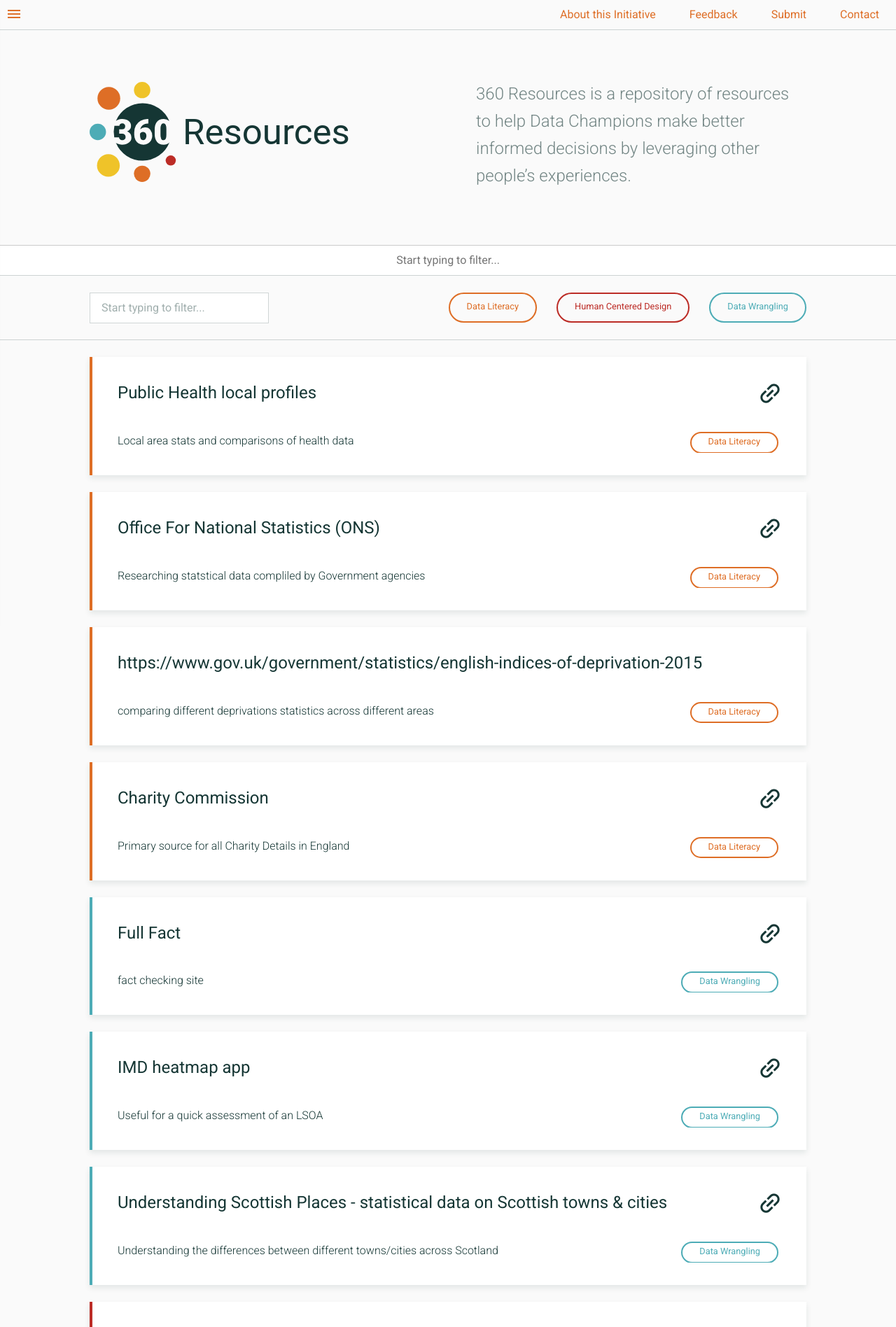
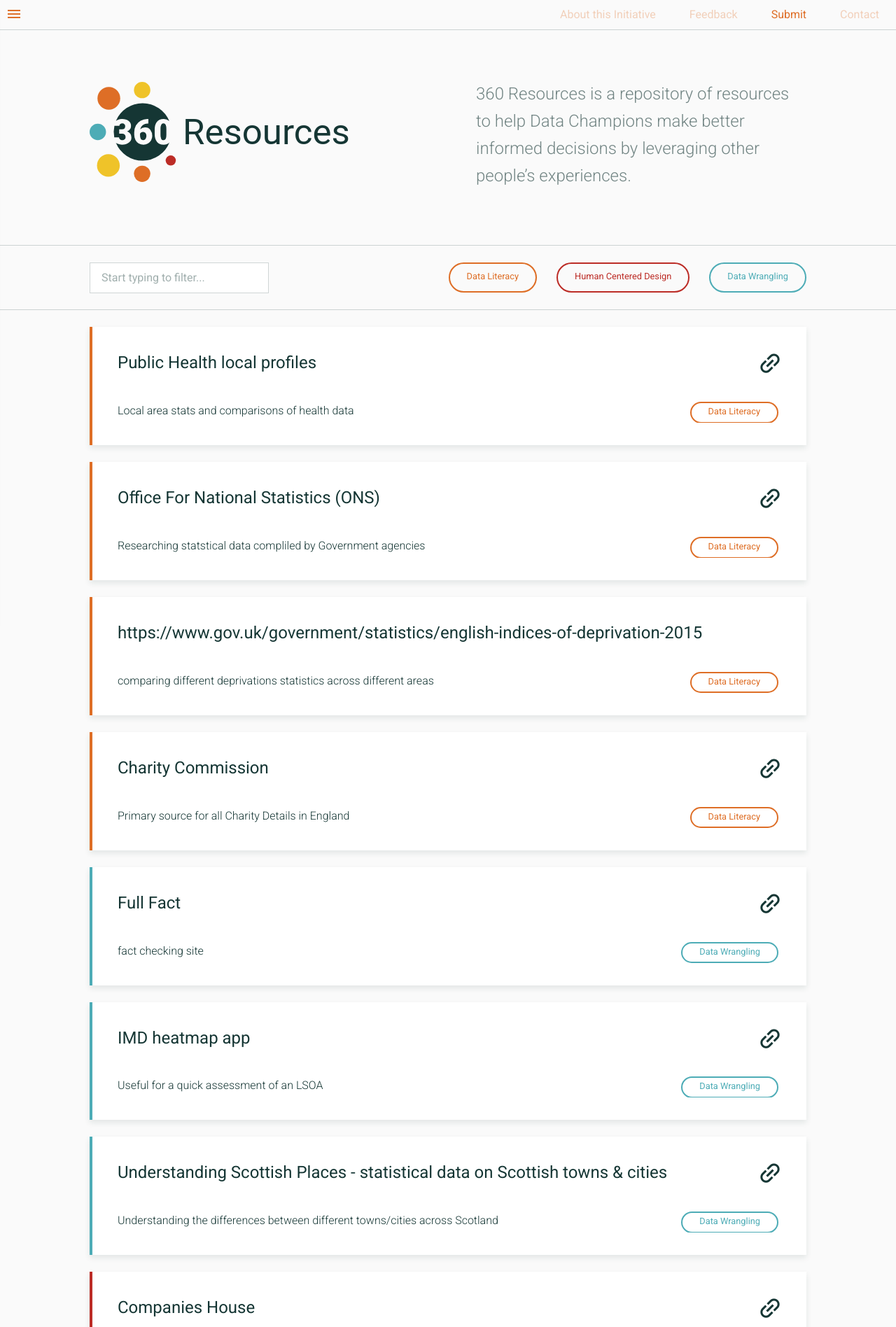
Before and after one commit to ThreeSixtyGiving/resource-library, a Jekyll site: the page built from source/index.html, in a window 1280 px wide. Shown: the top 1896 px of the page at 70% size. Built offline with Jekyll 4.4.1, drawn with Linux system fonts in a browser that asks for light colours.

Commit message:
top-bar update - adds submit page

```diff
--- a/source/_includes/_top-bar.html
+++ b/source/_includes/_top-bar.html
@@ -5,7 +5,7 @@
 
     <a href="#" class="contextual-menu__button contextual-menu--disabled">About this Initiative</a>
     <a href="#" class="contextual-menu__button contextual-menu--disabled">Feedback</a>
-    <a href="#" class="contextual-menu__button contextual-menu--disabled">Submit</a>
+    <a href="/submit.html" class="contextual-menu__button">Submit</a>
     <a href="#" class="contextual-menu__button contextual-menu--disabled">Contact</a>
 
   </nav>
--- a/source/_sass/_top-bar.scss
+++ b/source/_sass/_top-bar.scss
@@ -30,6 +30,11 @@
   }
 
   &__button + &__button { margin-left: -4px; }
+
+  &--disabled {
+    pointer-events: none;
+    opacity: .3;
+  }
 }
 
 // Styles for the OFF-CANVAS-MENU
@@ -41,6 +46,7 @@
   bottom: 0;
   left: -300px;
   width: 280px;
+  transition: all .4s ease;
 
   @include breakpoint($medium-up) {
     width: 350px;
--- a/source/index.html
+++ b/source/index.html
@@ -5,7 +5,7 @@
 <main>
   {% include _top-bar.html %}
   {% include _hero.html %}
-  <input class="search-filter" placeholder="Start typing to filter..." style="width: 100%; padding: 8px; text-align: center; border: none; border-top: 1px solid #ccc;" />
+
   {% include _filters.html %}
 
   <div class="list-section">
```
Also changed, not shown: source/submit.html (added, +14 -0 lines).
